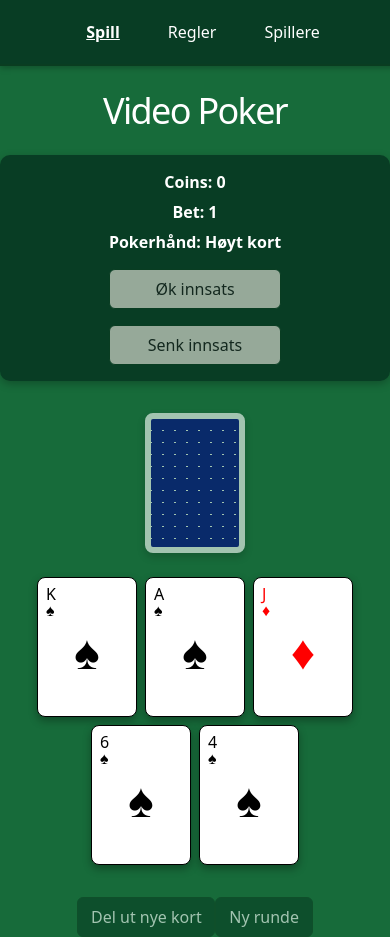
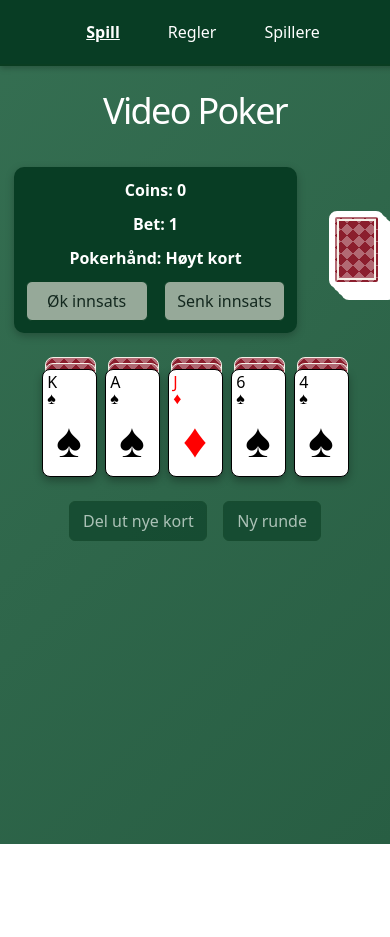
Before and after one commit to vildehf/video-poker, a React (Vite) app: page / in a window 390 px wide. After the commit the page ends 844 px from the top, so only its background shows below. Built offline with nearby package versions, Linux system fonts and the light colour scheme.

Commit message:
style: improve card design and responsive game layout

```diff
--- a/src/components/Card/Card.module.css
+++ b/src/components/Card/Card.module.css
@@ -8,6 +8,10 @@
   padding: 0.5rem;
   background-color: white;
   box-shadow: 0 4px 8px rgba(0, 0, 0, 0.3);
+
+  &:disabled {
+    opacity: 1;
+  }
 
   &:focus-visible {
     outline: 3px solid #f5f1e8;
@@ -45,17 +49,30 @@
 
   &.back {
     border: 6px solid white;
-    background-color: darkblue;
+    outline: 2px solid #f5f1e8;
+    outline-offset: -10px;
+    background-color: #8b1e2d;
     background-image:
-      linear-gradient(45deg, white 1px, transparent 1px),
-      linear-gradient(-45deg, white 1px, transparent 1px);
+      linear-gradient(45deg, #ffffff55 25%, transparent 25%),
+      linear-gradient(-45deg, #ffffff55 25%, transparent 25%),
+      linear-gradient(45deg, transparent 75%, #ffffff55 75%),
+      linear-gradient(-45deg, transparent 75%, #ffffff55 75%);
     background-size: 12px 12px;
     cursor: default;
+    box-shadow:
+      4px 4px 0 white,
+      8px 8px 0 white,
+      12px 12px 0 white;
   }
 }
 
 @media (max-width: 600px) {
   .card {
-    width: 100px;
+    width: 55px;
+    padding: 0.3rem;
+  }
+
+  .center {
+    font-size: 2rem;
   }
 }
--- a/src/components/Game/Game.module.css
+++ b/src/components/Game/Game.module.css
@@ -1,12 +1,9 @@
 .gameInfo {
-  display: flex;
-  gap: 1.5rem;
+  display: grid;
+  grid-template-columns: auto auto auto;
+  gap: 0.75rem 1rem;
   align-items: center;
-  justify-content: center;
-  flex-wrap: wrap;
   padding: 1rem;
-  margin-inline: auto;
-  max-width: 700px;
   border-radius: 10px;
   background-color: #083d24;
   color: white;
@@ -16,22 +13,79 @@
     margin: 0;
     font-weight: 600;
   }
+
+  button:first-of-type {
+    grid-column: 1 / 2;
+  }
+
+  button:last-of-type {
+    grid-column: 2 / 4;
+  }
 }
 
 .gameArea {
-  display: flex;
+  display: grid;
+  grid-template-columns: auto auto;
   justify-content: center;
   align-items: center;
   gap: 1.5rem;
   margin-block: 2rem;
 }
 
+.deck {
+  display: flex;
+  justify-content: flex-end;
+}
+
 .hand {
+  grid-column: 1 / 3;
   display: flex;
   justify-content: center;
   align-items: center;
   gap: 1rem;
-  flex-wrap: wrap;
+  flex-wrap: nowrap;
+}
+
+.gameActions {
+  grid-column: 1 / 3;
+  display: flex;
+  justify-content: center;
+  gap: 1rem;
+}
+
+.cardSlot {
+  position: relative;
+}
+
+.stackedCard {
+  padding-top: 12px;
+
+  &::before,
+  &::after {
+    content: "";
+    position: absolute;
+    left: 3px;
+    width: calc(100% - 6px);
+    height: 22px;
+    border: 1px solid #f5f1e8;
+    border-radius: 8px 8px 0 0;
+    background-color: #8b1e2d;
+    background-image:
+      linear-gradient(45deg, #ffffff55 25%, transparent 25%),
+      linear-gradient(-45deg, #ffffff55 25%, transparent 25%),
+      linear-gradient(45deg, transparent 75%, #ffffff55 75%),
+      linear-gradient(-45deg, transparent 75%, #ffffff55 75%);
+    background-size: 12px 12px;
+    z-index: -1;
+  }
+
+  &::before {
+    top: 0;
+  }
+
+  &::after {
+    top: 6px;
+  }
 }
 
 .gameButton {
@@ -40,21 +94,27 @@
 }
 
 @media (max-width: 600px) {
-  .gameArea {
-    flex-direction: column;
-  }
   .hand {
     gap: 0.5rem;
   }
 
   .gameInfo {
-    display: grid;
-    justify-content: center;
-    gap: 0.5rem;
-    margin-bottom: 1.5rem;
+    grid-template-columns: 1fr 1fr;
+    width: auto;
+    margin: 0 0.5rem;
+    padding: 0.75rem;
 
-    button {
-      margin-top: 0.5rem;
+    p {
+      grid-column: 1 / 3;
+      white-space: nowrap;
+    }
+
+    button:first-of-type {
+      grid-column: 1 / 2;
+    }
+
+    button:last-of-type {
+      grid-column: 2 / 3;
     }
   }
 }
--- a/src/components/Game/Game.tsx
+++ b/src/components/Game/Game.tsx
@@ -36,6 +36,7 @@ export default function Game() {
 
   return (
     <>
+      <div className={styles.gameArea}>
         <div className={styles.gameInfo}>
           <TotalCoins coins={currentPlayer?.coins ?? 0} />
           <CurrentBet bet={currentBet} />
@@ -59,24 +60,26 @@ export default function Game() {
           </button>
         </div>
 
-      <div className={styles.gameArea}>
         <div className={styles.deck}>
           <Card back />
         </div>
 
         <div className={styles.hand}>
           {hand.map((card, index) => (
+            <div
+              className={`${styles.cardSlot} ${styles.stackedCard}`}
+              key={`${card.suit}-${card.value}`}
+            >
               <Card
-              key={`${card.suit}-${card.value}`}
                 card={card}
                 onClick={() => toggleHold(index)}
                 held={heldCards.includes(index)}
                 disabled={hasDrawn}
               />
+            </div>
           ))}
         </div>
-      </div>
-
+        <div className={styles.gameActions}>
           <button
             className={styles.gameButton}
             onClick={dealNewHand}
@@ -86,6 +89,7 @@ export default function Game() {
           >
             Del ut nye kort
           </button>
+
           <button
             className={styles.gameButton}
             onClick={startNewRound}
@@ -93,6 +97,8 @@ export default function Game() {
           >
             Ny runde
           </button>
+        </div>
+      </div>
     </>
   );
 }
--- a/src/index.css
+++ b/src/index.css
@@ -16,7 +16,7 @@ body {
   margin: 0;
   min-width: 320px;
   min-height: 100svh;
-  background-color: #176b3a;
+  background: linear-gradient(135deg, #356f52, #285e43);
 }
 
 h1,
```
Lines whose indentation alone changed are shown as unchanged.
